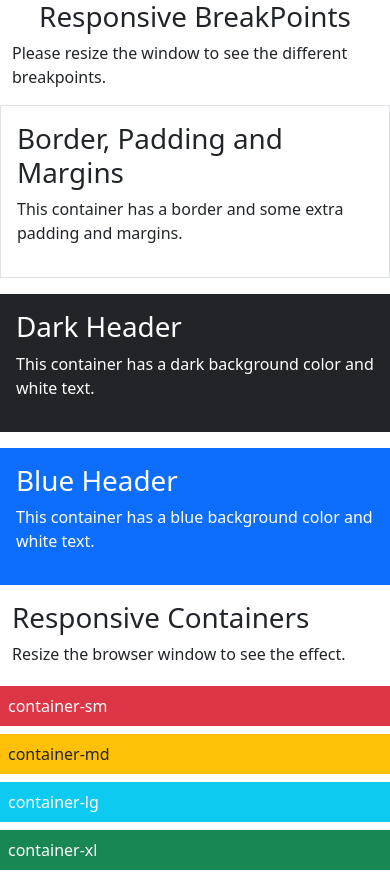
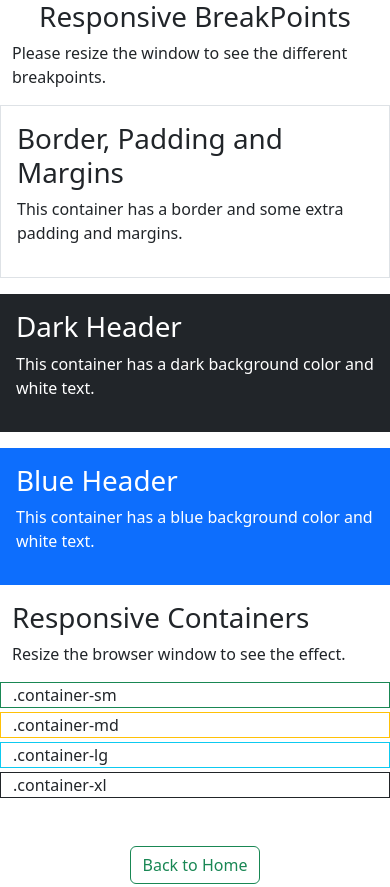
Before and after one commit to Minadengz/Minadengz-TASK-ON-BREAKPOINTS-and-Typography, a plain HTML site: page responsive.html in a window 390 px wide. Shown: the top 887 px of the page. Drawn offline with nearby package versions, Linux system fonts and the light colour scheme.

Commit message:
Update responsive.html

```diff
--- a/responsive.html
+++ b/responsive.html
@@ -32,12 +32,10 @@
     <p>Resize the browser window to see the effect.</p>
   </div>
 
-  <div class="d-flex flex-column">
-  <div class="container-sm bg-danger text-white p-2 my-1">container-sm</div>
-  <div class="container-md bg-warning text-dark p-2 my-1">container-md</div>
-  <div class="container-lg bg-info text-white p-2 my-1">container-lg</div>
-  <div class="container-xl bg-success text-white p-2 my-1">container-xl</div>
-</div>
+  <div class="container-sm border border-success my-1">.container-sm</div>
+  <div class="container-md border border-warning my-1">.container-md</div>
+  <div class="container-lg border border-info my-1">.container-lg</div>
+  <div class="container-xl border border-dark my-1">.container-xl</div>
 
   <div class="container mt-5 mb-4 text-center">
     <a href="index.html" class="btn btn-outline-success">Back to Home</a>
```
